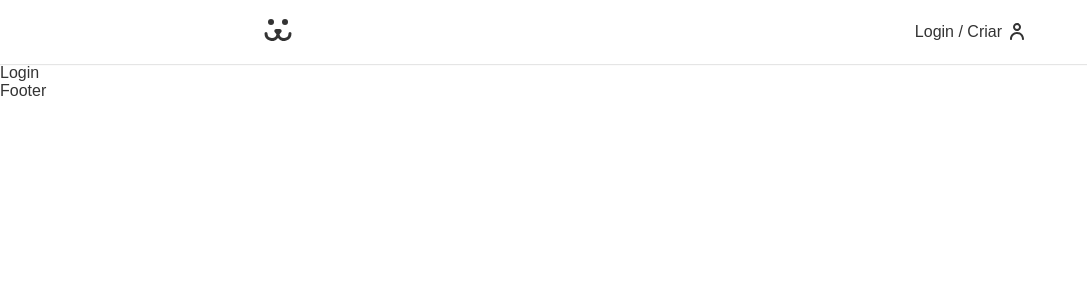
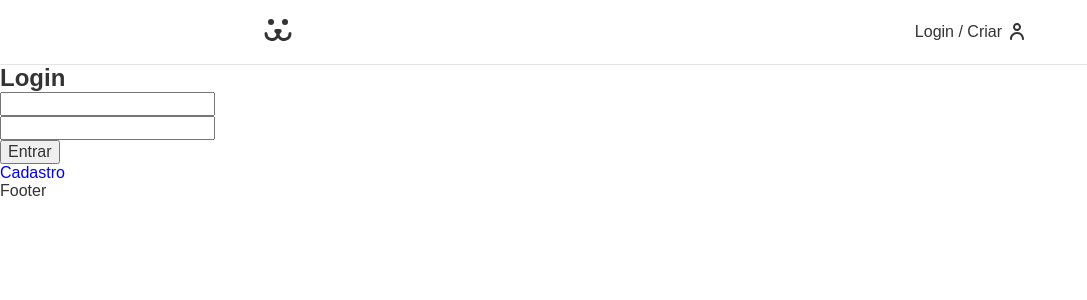
Before and after one commit to pansiniffc/Dogs, a React (Create React App) app: page /login in a window 1280 px wide. Shown: the top 300 px of the page, without its empty margins (0-1087 px from the left). Built offline with nearby package versions, Linux system fonts and the light colour scheme; the HTML template or start-up script is replaced by a standard one.

Commit message:
links do login

```diff
--- a/src/App.js
+++ b/src/App.js
@@ -13,7 +13,7 @@
         <Header />
         <Routes>
           <Route path="/" element={<Home />} />
-          <Route path="/login" element={<Login />} />
+          <Route path="/login/*" element={<Login />} />
         </Routes>
         <Footer />
       </BrowserRouter>
--- a/src/components/Login/Login.js
+++ b/src/components/Login/Login.js
@@ -1,7 +1,21 @@
 import React from 'react';
+import { Routes, Route } from 'react-router-dom';
+import LoginForm from './LoginForm';
+import LoginCreate from './LoginCreate';
+import LoginPasswordLost from './LoginPasswordLost';
+import LoginPassowrdReset from './LoginPassowrdReset';
 
 const Login = () => {
-  return <div>Login</div>;
+  return (
+    <div>
+      <Routes>
+        <Route path="/" element={<LoginForm />} />
+        <Route path="criar" element={<LoginCreate />} />
+        <Route path="perdeu" element={<LoginPasswordLost />} />
+        <Route path="resetar" element={<LoginPassowrdReset />} />
+      </Routes>
+    </div>
+  );
 };
 
 export default Login;
--- /dev/null
+++ b/src/components/Login/LoginCreate.js
@@ -0,0 +1,7 @@
+import React from 'react';
+
+const LoginCreate = () => {
+  return <div>Login Criar</div>;
+};
+
+export default LoginCreate;
--- /dev/null
+++ b/src/components/Login/LoginForm.js
@@ -0,0 +1,47 @@
+import React from 'react';
+import { Link } from 'react-router-dom';
+
+const LoginForm = () => {
+  const [username, setUsername] = React.useState('');
+  const [password, setPassword] = React.useState('');
+
+  function handleSubmit(event) {
+    event.preventDefault();
+    fetch('https://dogsapi.origaimd.dev/json/jwt-auth/v1/token', {
+      method: 'POST',
+      headers: {
+        'Content-Type': 'application/json',
+      },
+      body: JSON.stringify({ username, password }),
+    })
+      .then((response) => {
+        console.log(response);
+        return response.json;
+      })
+      .then((json) => {
+        console.log(json);
+      });
+  }
+
+  return (
+    <section>
+      <h1>Login</h1>
+      <form action="" onSubmit={handleSubmit}>
+        <input
+          type="text"
+          value={username}
+          onChange={({ target }) => setUsername(target.value)}
+        />
+        <input
+          type="text"
+          value={password}
+          onChange={({ target }) => setPassword(target.value)}
+        />
+        <button>Entrar</button>
+      </form>
+      <Link to="/login/criar">Cadastro</Link>
+    </section>
+  );
+};
+
+export default LoginForm;
--- /dev/null
+++ b/src/components/Login/LoginPassowrdReset.js
@@ -0,0 +1,7 @@
+import React from 'react';
+
+const LoginPassowrdReset = () => {
+  return <div>LoginPassowrdReset</div>;
+};
+
+export default LoginPassowrdReset;
--- /dev/null
+++ b/src/components/Login/LoginPasswordLost.js
@@ -0,0 +1,7 @@
+import React from 'react';
+
+const LoginPasswordLost = () => {
+  return <div>LoginPasswordLost</div>;
+};
+
+export default LoginPasswordLost;
```
